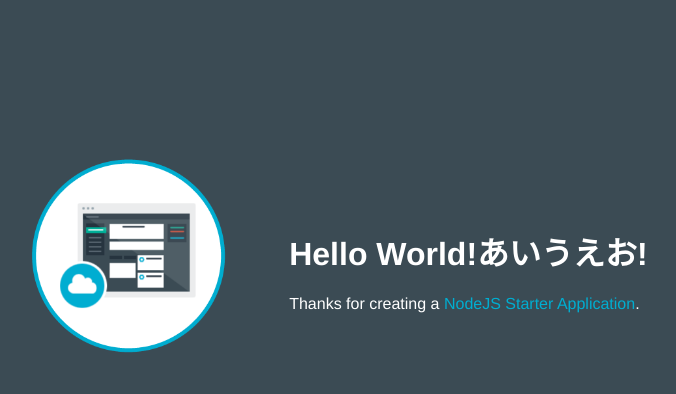
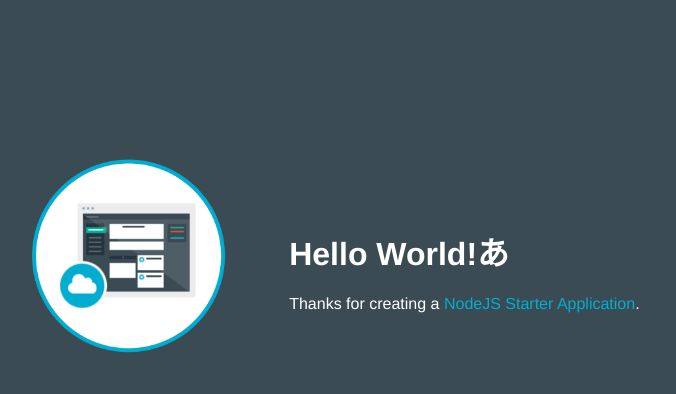
Before and after one commit to tange3421/sotuken-1484673760921, a website: page public/index.html in a window 1280 px wide. Shown: the whole page, without its empty margins (253-929 px from the left). Drawn offline with Linux system fonts and the light colour scheme.

Commit message:
Update index.html

```diff
--- a/public/index.html
+++ b/public/index.html
@@ -16,7 +16,7 @@
           <img class = "newappIcon" src="images/newapp-icon.png">
         </td>
         <td>
-          <h1 id="message">Hello World!あいうえお!</h1>
+          <h1 id="message">Hello World!あ</h1>
           <p class='description'></p> Thanks for creating a <span class = "blue">NodeJS Starter Application</span>.
         </td>
       </tr>
```
